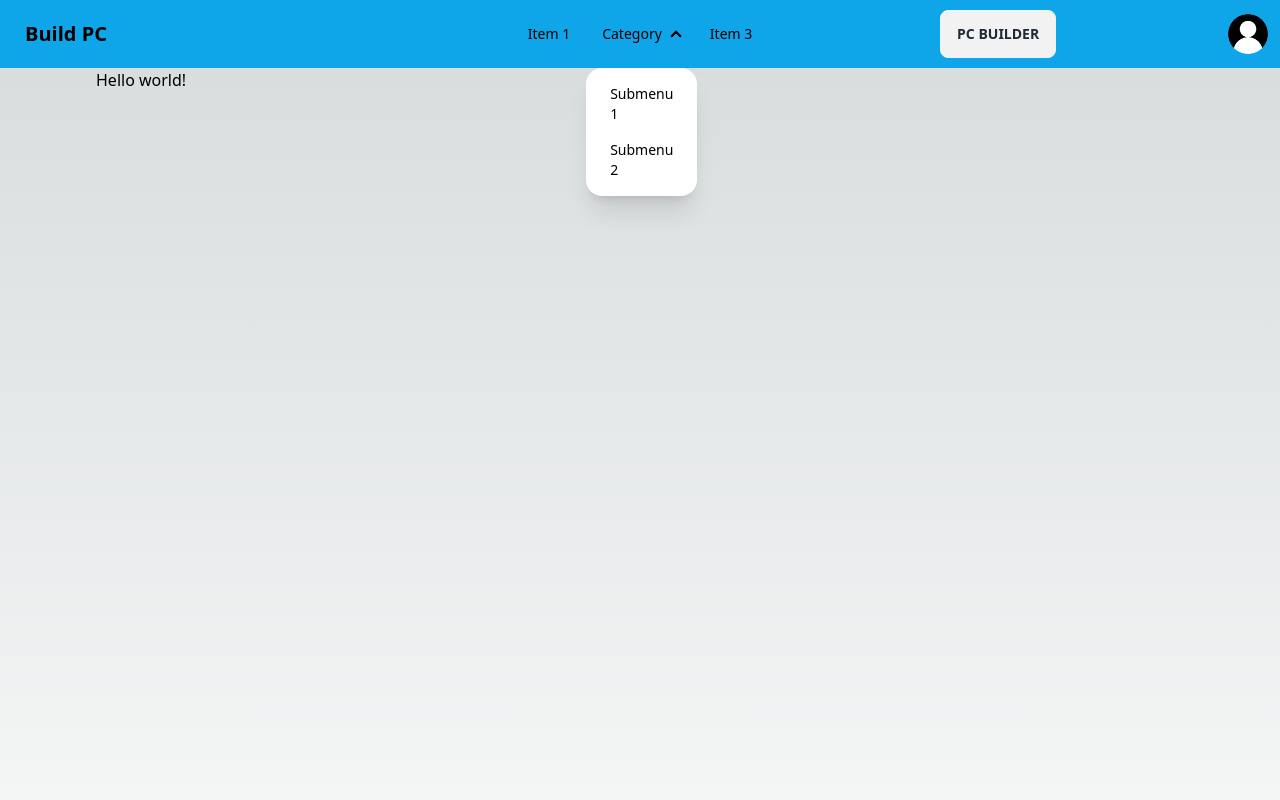
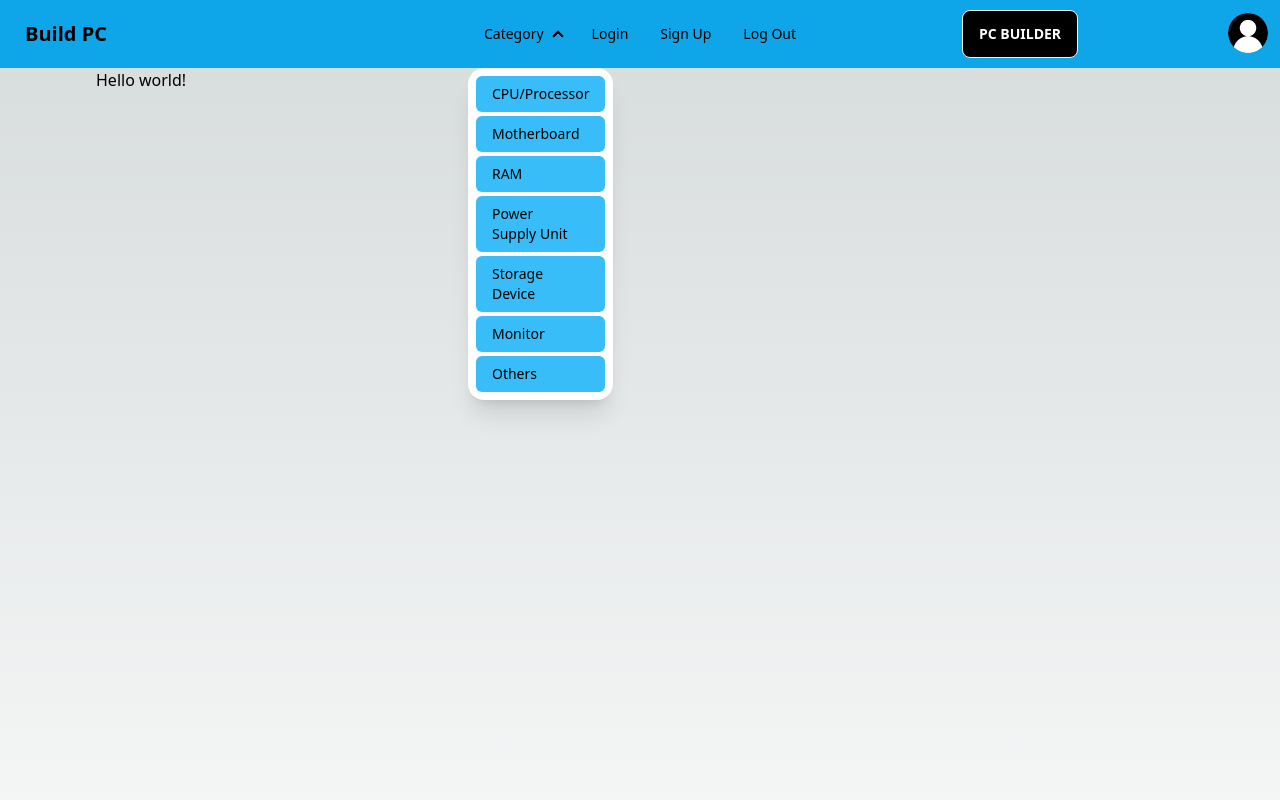
Before and after one commit to foysal767/pc-builder, a Next.js app: page / in a window 1280 px wide. Both pictures are taken after a click on the heading "Category". Shown: the top 800 px of the page. Built offline with nearby package versions, Linux system fonts and the light colour scheme.

Commit message:
navbar category added

```diff
--- a/src/components/Layout/Footer.js
+++ b/src/components/Layout/Footer.js
@@ -2,7 +2,7 @@ import React from "react";
 
 const Footer = () => {
   return (
-    <footer className="footer footer-center p-10 bg-base-200 text-base-content rounded">
+    <footer className="footer footer-center p-10 bg-black text-white rounded">
       <nav className="grid grid-flow-col gap-4">
         <a className="link link-hover">About us</a>
         <a className="link link-hover">Contact</a>
--- a/src/components/Layout/Navbar.js
+++ b/src/components/Layout/Navbar.js
@@ -26,21 +26,39 @@ const Navbar = () => {
             className="menu menu-sm dropdown-content mt-3 z-[1] p-2 shadow bg-base-100 rounded-box w-52"
           >
             <li>
-              <a>Item 1</a>
+              <a>Category</a>
+              <ul className="p-2 space-y-1">
+                <li className="bg-sky-400 rounded-md hover:bg-sky-200">
+                  <a>CPU/Processor</a>
                 </li>
-            <li>
-              <a>Parent</a>
-              <ul className="p-2">
-                <li>
-                  <a>Submenu 1</a>
+                <li className="bg-sky-400 rounded-md hover:bg-sky-200">
+                  <a>Motherboard</a>
                 </li>
-                <li>
-                  <a>Submenu 2</a>
+                <li className="bg-sky-400 rounded-md hover:bg-sky-200">
+                  <a>RAM</a>
+                </li>
+                <li className="bg-sky-400 rounded-md hover:bg-sky-200">
+                  <a>Power Supply Unit</a>
+                </li>
+                <li className="bg-sky-400 rounded-md hover:bg-sky-200">
+                  <a>Storage Device</a>
+                </li>
+                <li className="bg-sky-400 rounded-md hover:bg-sky-200">
+                  <a>Monitor</a>
+                </li>
+                <li className="bg-sky-400 rounded-md hover:bg-base-200">
+                  <a>Others</a>
                 </li>
               </ul>
             </li>
             <li>
-              <a>Item 3</a>
+              <a>Login</a>
+            </li>
+            <li>
+              <a>Sign Up</a>
+            </li>
+            <li>
+              <a>Log Out</a>
             </li>
           </ul>
         </div>
@@ -48,29 +66,50 @@ const Navbar = () => {
       </div>
       <div className="navbar-center hidden lg:flex">
         <ul className="menu menu-horizontal px-1">
-          <li>
-            <a>Item 1</a>
-          </li>
           <li tabIndex={0}>
             <details>
               <summary>Category</summary>
-              <ul className="p-2">
-                <li>
-                  <a>Submenu 1</a>
+              <ul className="p-2 space-y-1">
+                <li className="bg-sky-400 rounded-md hover:bg-sky-200">
+                  <a>CPU/Processor</a>
                 </li>
-                <li>
-                  <a>Submenu 2</a>
+                <li className="bg-sky-400 rounded-md hover:bg-sky-200">
+                  <a>Motherboard</a>
+                </li>
+                <li className="bg-sky-400 rounded-md hover:bg-sky-200">
+                  <a>RAM</a>
+                </li>
+                <li className="bg-sky-400 rounded-md hover:bg-sky-200">
+                  <a>Power Supply Unit</a>
+                </li>
+                <li className="bg-sky-400 rounded-md hover:bg-sky-200">
+                  <a>Storage Device</a>
+                </li>
+                <li className="bg-sky-400 rounded-md hover:bg-sky-200">
+                  <a>Monitor</a>
+                </li>
+                <li className="bg-sky-400 rounded-md hover:bg-sky-200">
+                  <a>Others</a>
                 </li>
               </ul>
             </details>
           </li>
           <li>
-            <a>Item 3</a>
+            <a>Login</a>
+          </li>
+          <li>
+            <a>Sign Up</a>
+          </li>
+          <li>
+            <a>Log Out</a>
           </li>
         </ul>
       </div>
-      <div className="navbar-end dropdown dropdown-end flex justify-between">
-        <button className="btn mx-auto">PC BUILDER</button>
+      <div className="navbar-end  flex justify-between">
+        <button className="btn mx-auto bg-black text-white font-bold hover:bg-white hover:text-black">
+          PC BUILDER
+        </button>
+        <div className="dropdown dropdown-end">
           <label tabIndex={0} className="btn btn-ghost btn-circle avatar">
             <div className="w-10 rounded-full">
               <Image
@@ -83,16 +122,10 @@ const Navbar = () => {
           </label>
           <ul
             tabIndex={0}
-          className="menu menu-sm dropdown-content mt-3 z-[1] p-2 shadow bg-base-100 rounded-box w-52"
+            className="menu menu-sm dropdown-content mt-3 z-[1] p-2 shadow bg-base-100 rounded-box w-32"
           >
             <li>
-            <a className="justify-between">
-              Profile
-              <span className="badge">New</span>
-            </a>
-          </li>
-          <li>
-            <a>Settings</a>
+              <a>Profile</a>
             </li>
             <li>
               <a>Logout</a>
@@ -100,6 +133,7 @@ const Navbar = () => {
           </ul>
         </div>
       </div>
+    </div>
   );
 };
 
```
Lines whose indentation alone changed are shown as unchanged.
